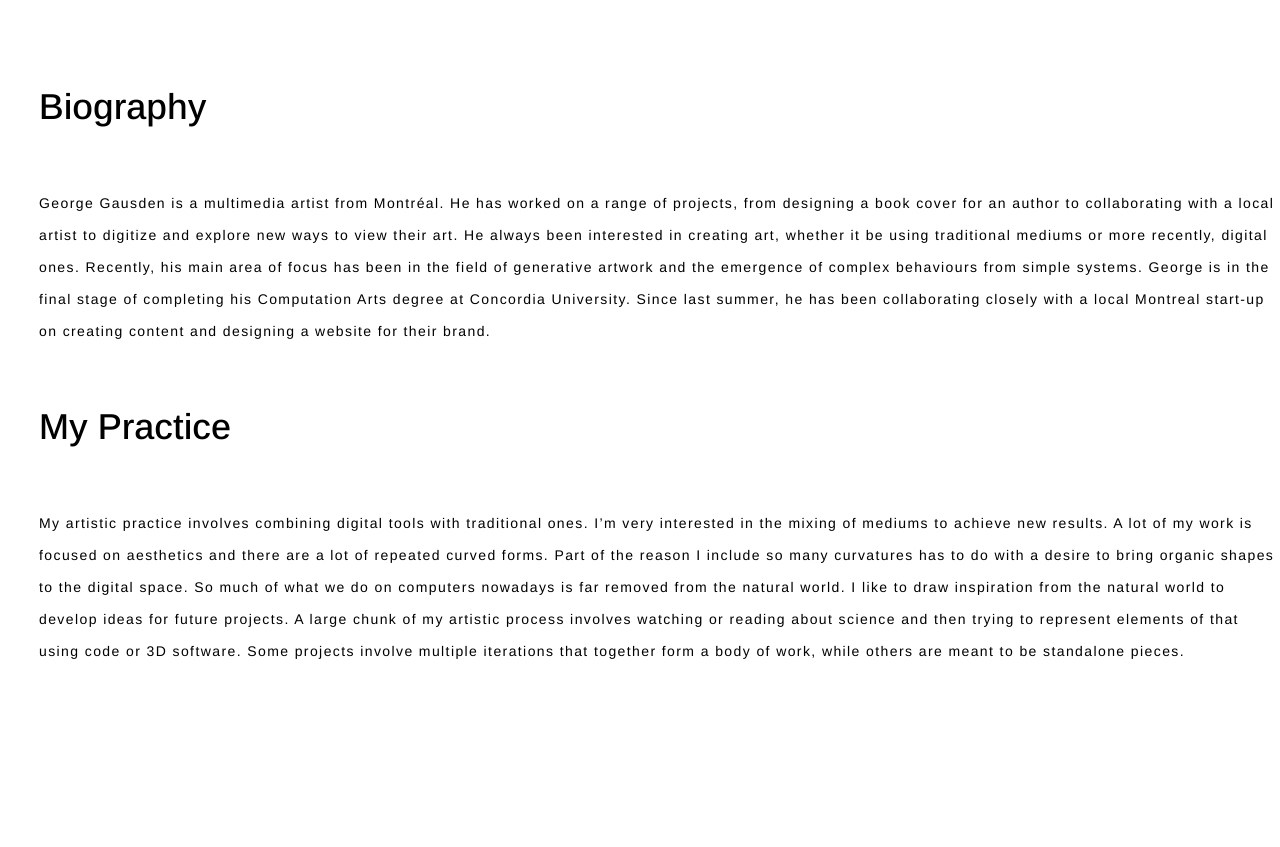
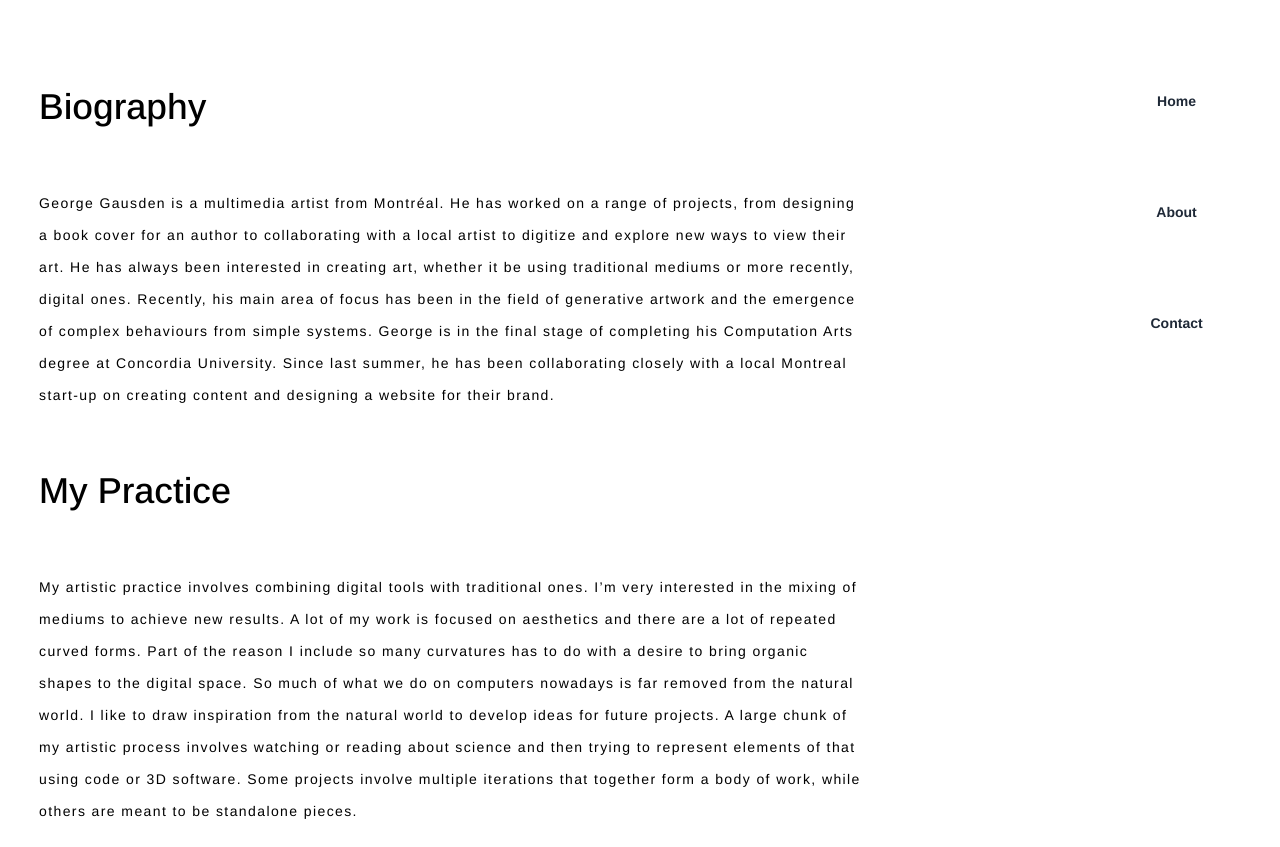
Before and after one commit to georgegausden/portfolio, a Next.js app: page /about in a window 1280 px wide. Before the commit the page ends 800 px from the top, so only its background shows below. Built offline with nearby package versions, Linux system fonts and the light colour scheme.

Commit message:
Refactor about page and page navigation

```diff
--- a/app/about/page.tsx
+++ b/app/about/page.tsx
@@ -1,14 +1,21 @@
 import text from "../components/text";
+import Navbar from "../components/navbar";
 
 export default function About() {
   return (
-    <div className="col-span-4">
-      <h2>Biography</h2>
+    <div className=" grid grid-cols-6">
+      <div className="col-span-4">
+      <h2 className="mt-0">Biography</h2>
 
     {/* get my biography */}
       <p>{text[0].biography}</p>
       <h2>My Practice</h2>
       <p>{text[0].artiststatement}</p>
+      </div>
+      <div className="col-span-1 col-start-6">
+      <Navbar />
+      </div>
+
 
     </div>
   );
--- a/app/components/pageNavigation.tsx
+++ b/app/components/pageNavigation.tsx
@@ -1,26 +1,44 @@
 'use client'
-import React from "react";
+import React, { useEffect, useState } from "react";
 
 function PageNavigation() {
+  const [activeId, setActiveId] = useState('');
+
   const handleClick = (e: React.MouseEvent<HTMLAnchorElement, MouseEvent>, id: string) => {
     e.preventDefault();
     const element = document.getElementById(id);
     if (element) {
       element.scrollIntoView({ behavior: 'smooth' });
-
     }
   };
 
+useEffect(() => {
+    const observer = new IntersectionObserver(entries => {
+        entries.forEach(entry => {
+            if (entry.isIntersecting) {
+                setActiveId(entry.target.id);
+            }
+        });
+    }, { threshold: 0.7 });
+
+    const sections = document.querySelectorAll('h2');
+    sections.forEach(section => observer.observe(section));
+
+    return () => {
+        sections.forEach(section => observer.unobserve(section));
+    };
+}, []);
+
   return (
-        <nav className="col-start-5 sticky top-[91px] ">
+    <nav className="col-start-5 sticky top-[91px]">
+
       <div className="grid grid-rows-3 text-center text-green-950 gap-[91px] ">
-                <button><a className="mb-0 mt-0" onClick={(e) => handleClick(e, 'initial-concept')}>Initial Concept</a></button>
-                <button><a className="mb-0 mt-0" onClick={(e) => handleClick(e, 'first-stage')}>First Stage</a></button>
-                <button><a className="mb-0 mt-0" onClick={(e) => handleClick(e, 'second-stage')}>Second Stage</a></button>
-                <button><a className="mb-0 mt-0" onClick={(e) => handleClick(e, 'third-stage')}>Third Stage</a></button>
-                <button><a className="mb-0 mt-0" onClick={(e) => handleClick(e, 'final-thoughts')}>Final Thoughts</a></button>
+        <button><a className={activeId === 'initial-concept' ? 'font-extrabold' : ''} onClick={(e) => handleClick(e, 'initial-concept')}>Initial Concept</a></button>
+        <button><a className={activeId === 'first-stage' ? 'font-extrabold' : ''} onClick={(e) => handleClick(e, 'first-stage')}>First Stage</a></button>
+        <button><a className={activeId === 'second-stage' ? 'font-extrabold' : ''} onClick={(e) => handleClick(e, 'second-stage')}>Second Stage</a></button>
+        <button><a className={activeId === 'third-stage' ? 'font-extrabold' : ''} onClick={(e) => handleClick(e, 'third-stage')}>Third Stage</a></button>
+        <button><a className={activeId === 'final-thoughts' ? 'font-extrabold' : ''} onClick={(e) => handleClick(e, 'final-thoughts')}>Final Thoughts</a></button>
       </div>
-            {/* navigation for the experiment page */}
     </nav>
   );
 }
--- a/app/components/text.tsx
+++ b/app/components/text.tsx
@@ -1,7 +1,7 @@
 const text = [
     {
         title: 'Artist Biography',
-        biography: `George Gausden is a multimedia artist from Montréal. He has worked on a range of projects, from designing a book cover for an author to collaborating with a local artist to digitize and explore new ways to view their art. He always been interested in creating art, whether it be using traditional mediums or more recently, digital ones. Recently, his main area of focus has been in the field of generative artwork and the emergence of complex behaviours from simple systems. George is in the final stage of completing his Computation Arts degree at Concordia University. Since last summer, he has been collaborating closely with a local Montreal start-up on creating content and designing a website for their brand.`,
+        biography: `George Gausden is a multimedia artist from Montréal. He has worked on a range of projects, from designing a book cover for an author to collaborating with a local artist to digitize and explore new ways to view their art. He has always been interested in creating art, whether it be using traditional mediums or more recently, digital ones. Recently, his main area of focus has been in the field of generative artwork and the emergence of complex behaviours from simple systems. George is in the final stage of completing his Computation Arts degree at Concordia University. Since last summer, he has been collaborating closely with a local Montreal start-up on creating content and designing a website for their brand.`,
         artiststatement:   `My artistic practice involves combining digital tools with traditional ones. I’m very interested in the mixing of mediums to achieve new results. A lot of my work is focused on aesthetics and there are a lot of repeated curved forms. Part of the reason I include so many curvatures has to do with a desire to bring organic shapes to the digital space. So much of what we do on computers nowadays is far removed from the natural world. I like to draw inspiration from the natural world to develop ideas for future projects. A large chunk of my artistic process involves watching or reading about science and then trying to represent elements of that using code or 3D software. Some projects involve multiple iterations that together form a body of work, while others are meant to be standalone pieces.`
     }
 ];
--- a/app/layout.tsx
+++ b/app/layout.tsx
@@ -2,6 +2,7 @@ import Navbar from "./components/navbar";
 import type { Metadata } from "next";
 import { Inter } from "next/font/google";
 import { Arimo } from "next/font/google";
+
 
 import "./globals.css";
 
```
Lines whose indentation alone changed are shown as unchanged.
